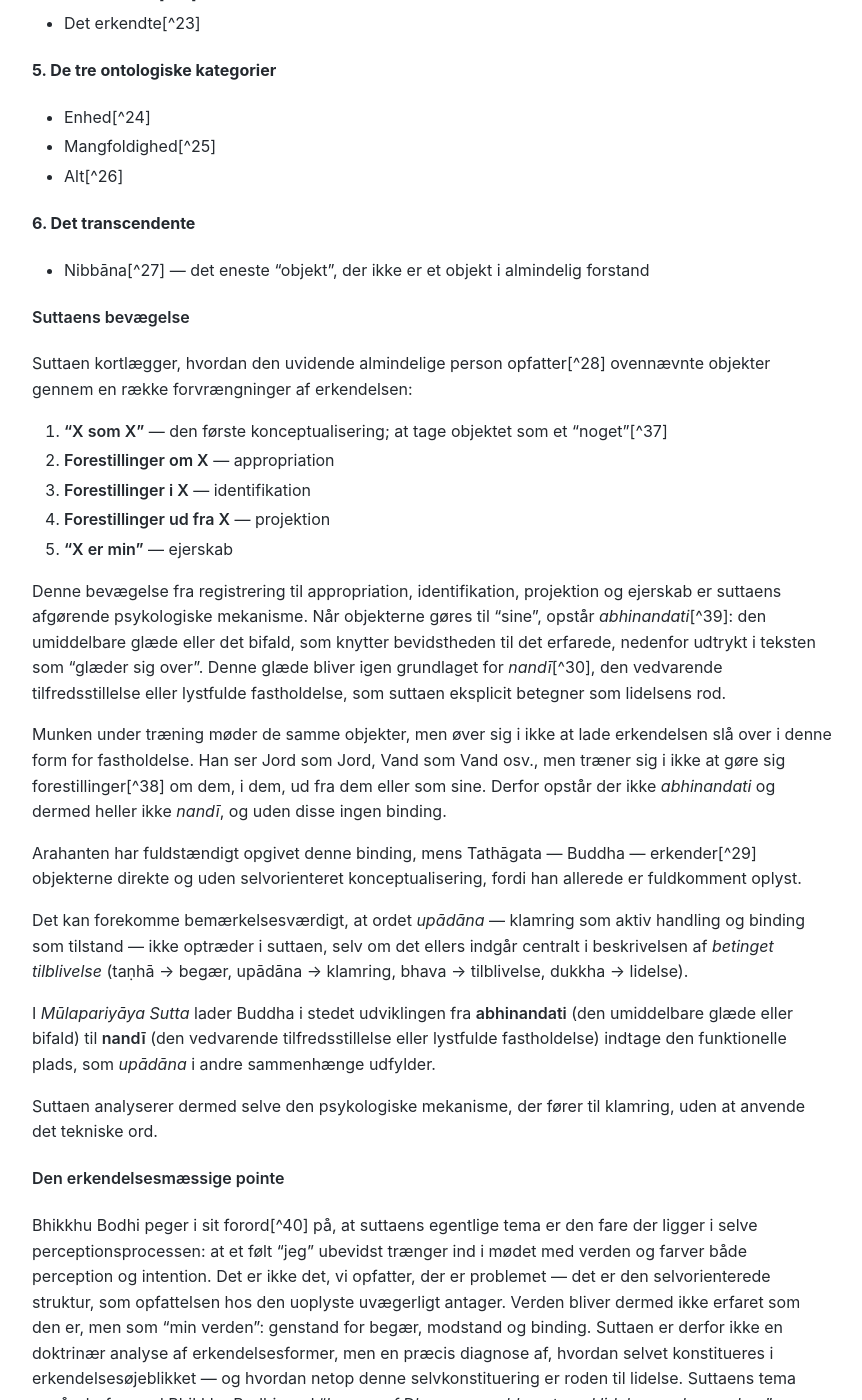
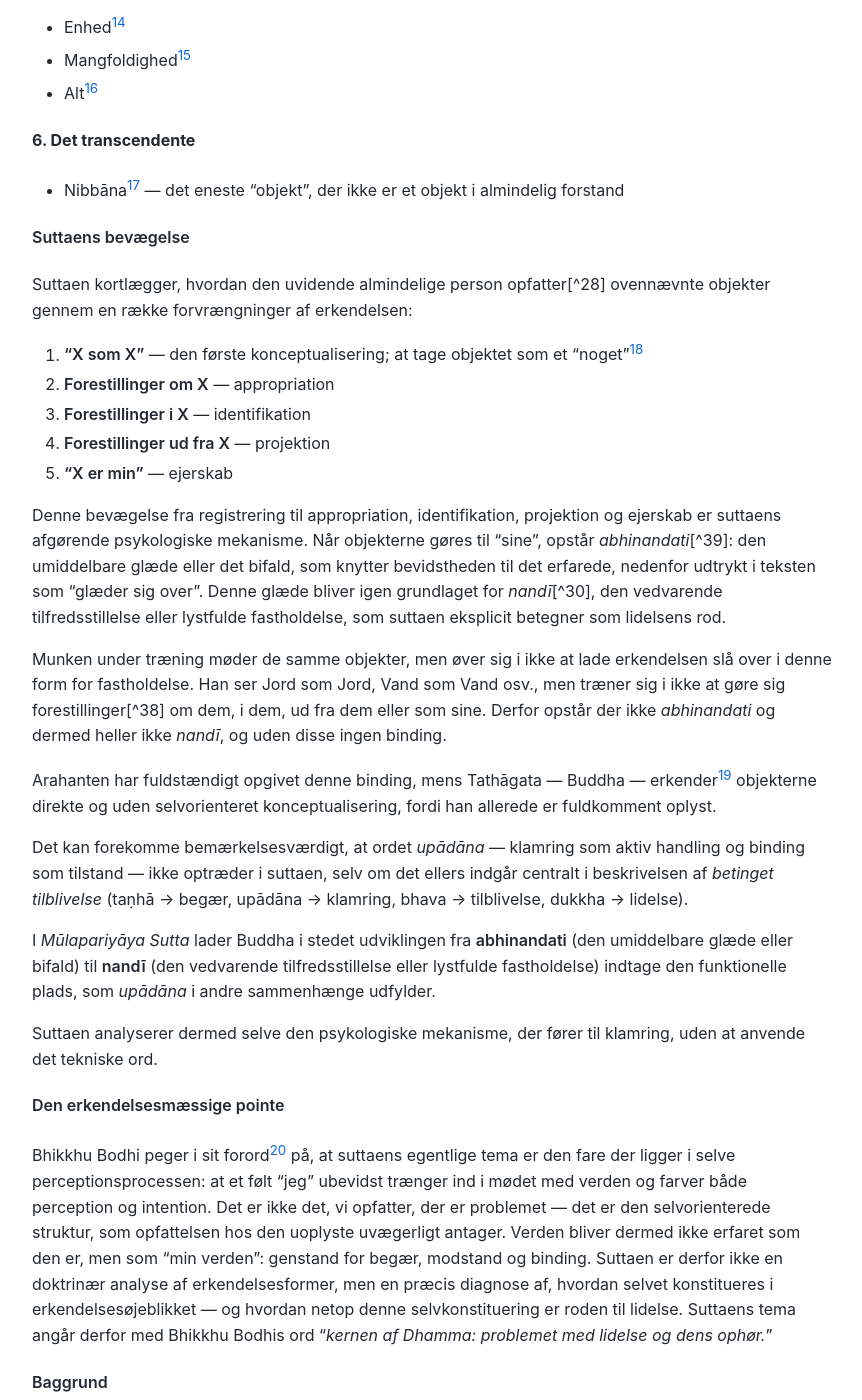
Before and after one commit to henningvhansen/Suttaer, a Jekyll site: the page built from majjhima/02-suttaer/MN01.md, in a window 1280 px wide and 1400 px high, scrolled down 2637 px. Shown: the whole window, without its empty margins (208-1070 px from the left). Built offline with Jekyll 4.4.1, drawn with Linux system fonts in a browser that asks for light colours; some of the changed text lies outside the part shown.

Commit message:
Update MN01.md

```diff
--- a/majjhima/02-suttaer/MN01.md
+++ b/majjhima/02-suttaer/MN01.md
@@ -28,21 +28,21 @@ For læseren er det vigtigt at holde sig for øje, at suttaens egentlige anligge
 
 #### **Persontyper (8)**
 
-##### 1\. [\[MN01#Den uvidende almindelige persons fejlopfattelse af de 24 refleksionsobjekter|Den uvidende almindelige person]](%5B%5Bputhujjana%5D%5D)
+##### 1. [Den uvidende almindelige person](#den-uvidende-almindelige-persons-fejlopfattelse-af-de-24-refleksionsobjekter) ([puthujjana](../../01-terminologi/puthujjana))
 
-##### 2\. \[\[MN01#Munkens begyndende forståelse af de 24 refleksionsobjekter|Munken under træning]]\[^31]
+##### 2. [Munken under træning](#munkens-begyndende-forstaaelse-af-de-24-refleksionsobjekter)[^31]
 
-##### 3\. Arahanten i fire aspekter\[^32]
+##### 3. Arahanten i fire aspekter[^32]
 
-* **\[\[MN01#Arahantens fulde forståelse — uden at gøre dem til sine|uden at gøre objekterne til sine]]**
-* **\[\[MN01#Arahantens fulde forståelse — frigjort af begær|frigjort af begær]]\[^36]**
-* **\[\[MN01#Arahantens fulde forståelse — frigjort af vrede|frigjort af vrede]]\[^34]**
-* **\[\[MN01#Arahantens fulde forståelse — frigjort af vildfarelse|frigjort af vildfarelse]]\[^33]**
+* **[uden at gøre objekterne til sine](#arahantens-fulde-forstaaelse---uden-at-goere-dem-til-sine)**
+* **[frigjort af begær](#arahantens-fulde-forstaaelse---frigjort-af-begaer)[^36]**
+* **[frigjort af vrede](#arahantens-fulde-forstaaelse---frigjort-af-vrede)[^34]**
+* **[frigjort af vildfarelse](#arahantens-fulde-forstaaelse---frigjort-af-vildfarelse)[^33]**
 
-##### 4\. Tathāgata i to aspekter
+##### 4. Tathāgata i to aspekter
 
-* **\[\[MN01#Tathāgatas direkte og umiddelbare indsigt i de 24 refleksionsobjekter|med direkte og umiddelbar indsigt]]**
-* **\[\[MN01#Tathāgatas fuldendte og ubegrænsede forståelse af de 24 refleksionsobjekter|med fuldendt og ubegrænset forståelse]]**
+* **[med direkte og umiddelbar indsigt](#tathaagatas-direkte-og-umiddelbare-indsigt-i-de-24-refleksionsobjekter)**
+* **[med fuldendt og ubegrænset forståelse](#tathaagatas-fuldendte-og-ubegraensede-forstaaelse-af-de-24-refleksionsobjekter)**
 
 #### **Refleksionsobjekterne (24)**
 
@@ -66,33 +66,33 @@ For læseren er det vigtigt at holde sig for øje, at suttaens egentlige anligge
 
 #### 3\. De fire immaterielle sfærer
 
-* Sfæren af uendeligt rum\[^16]
-* Sfæren af uendelig bevidsthed\[^17]
-* Sfæren af intethed\[^18]
-* Sfæren af hverken‑perception‑eller‑ikke‑perception\[^19]
+* Sfæren af uendeligt rum[^16]
+* Sfæren af uendelig bevidsthed[^17]
+* Sfæren af intethed[^18]
+* Sfæren af hverken‑perception‑eller‑ikke‑perception[^19]
 
 #### 4\. De fire sanse‑ og erkendelsesdomæner
 
-* Det sete\[^20]
-* Det hørte\[^21]
-* Det sansede\[^22]
-* Det erkendte\[^23]
+* Det sete[^20]
+* Det hørte[^21]
+* Det sansede[^22]
+* Det erkendte[^23]
 
-#### 5\. De tre ontologiske kategorier
+#### 5. De tre ontologiske kategorier
 
-* Enhed\[^24]
-* Mangfoldighed\[^25]
-* Alt\[^26]
+* Enhed[^24]
+* Mangfoldighed[^25]
+* Alt[^26]
 
 #### 6\. Det transcendente
 
-* Nibbāna\[^27] — det eneste “objekt”, der ikke er et objekt i almindelig forstand
+* Nibbāna[^27] — det eneste “objekt”, der ikke er et objekt i almindelig forstand
 
 #### **Suttaens bevægelse**
 
 Suttaen kortlægger, hvordan den uvidende almindelige person opfatter\[^28] ovennævnte objekter gennem en række forvrængninger af erkendelsen:
 
-1. **“X som X”** — den første konceptualisering; at tage objektet som et "noget"\[^37]
+1. **“X som X”** — den første konceptualisering; at tage objektet som et "noget"[^37]
 2. **Forestillinger om X** — appropriation
 3. **Forestillinger i X** — identifikation
 4. **Forestillinger ud fra X** — projektion
@@ -102,7 +102,7 @@ Denne bevægelse fra registrering til appropriation, identifikation, projektion
 
 Munken under træning møder de samme objekter, men øver sig i ikke at lade erkendelsen slå over i denne form for fastholdelse. Han ser Jord som Jord, Vand som Vand osv., men træner sig i ikke at gøre sig forestillinger\[^38] om dem, i dem, ud fra dem eller som sine. Derfor opstår der ikke *abhinandati* og dermed heller ikke *nandī*, og uden disse ingen binding.
 
-Arahanten har fuldstændigt opgivet denne binding, mens Tathāgata — Buddha — erkender\[^29] objekterne direkte og uden selvorienteret konceptualisering, fordi han allerede er fuldkomment oplyst.
+Arahanten har fuldstændigt opgivet denne binding, mens Tathāgata — Buddha — erkender[^29] objekterne direkte og uden selvorienteret konceptualisering, fordi han allerede er fuldkomment oplyst.
 
 Det kan forekomme bemærkelsesværdigt, at ordet *upādāna* — klamring som aktiv handling og binding som tilstand — ikke optræder i suttaen, selv om det ellers indgår centralt i beskrivelsen af *betinget tilblivelse* (taṇhā → begær, upādāna → klamring, bhava → tilblivelse, dukkha → lidelse).
 
@@ -112,7 +112,7 @@ Suttaen analyserer dermed selve den psykologiske mekanisme, der fører til klamr
 
 #### **Den erkendelsesmæssige pointe**
 
-Bhikkhu Bodhi peger i sit forord\[^40] på, at suttaens egentlige tema er den fare der ligger i selve perceptionsprocessen: at et følt "jeg" ubevidst trænger ind i mødet med verden og farver både perception og intention. Det er ikke det, vi opfatter, der er problemet — det er den selvorienterede struktur, som opfattelsen hos den uoplyste uvægerligt antager. Verden bliver dermed ikke erfaret som den er, men som "min verden": genstand for begær, modstand og binding. Suttaen er derfor ikke en doktrinær analyse af erkendelsesformer, men en præcis diagnose af, hvordan selvet konstitueres i erkendelsesøjeblikket — og hvordan netop denne selvkonstituering er roden til lidelse. Suttaens tema angår derfor med Bhikkhu Bodhis ord "*kernen af Dhamma: problemet med lidelse og dens ophør.*"
+Bhikkhu Bodhi peger i sit forord[^40] på, at suttaens egentlige tema er den fare der ligger i selve perceptionsprocessen: at et følt "jeg" ubevidst trænger ind i mødet med verden og farver både perception og intention. Det er ikke det, vi opfatter, der er problemet — det er den selvorienterede struktur, som opfattelsen hos den uoplyste uvægerligt antager. Verden bliver dermed ikke erfaret som den er, men som "min verden": genstand for begær, modstand og binding. Suttaen er derfor ikke en doktrinær analyse af erkendelsesformer, men en præcis diagnose af, hvordan selvet konstitueres i erkendelsesøjeblikket — og hvordan netop denne selvkonstituering er roden til lidelse. Suttaens tema angår derfor med Bhikkhu Bodhis ord "*kernen af Dhamma: problemet med lidelse og dens ophør.*"
 
 #### **Baggrund**
 
```
